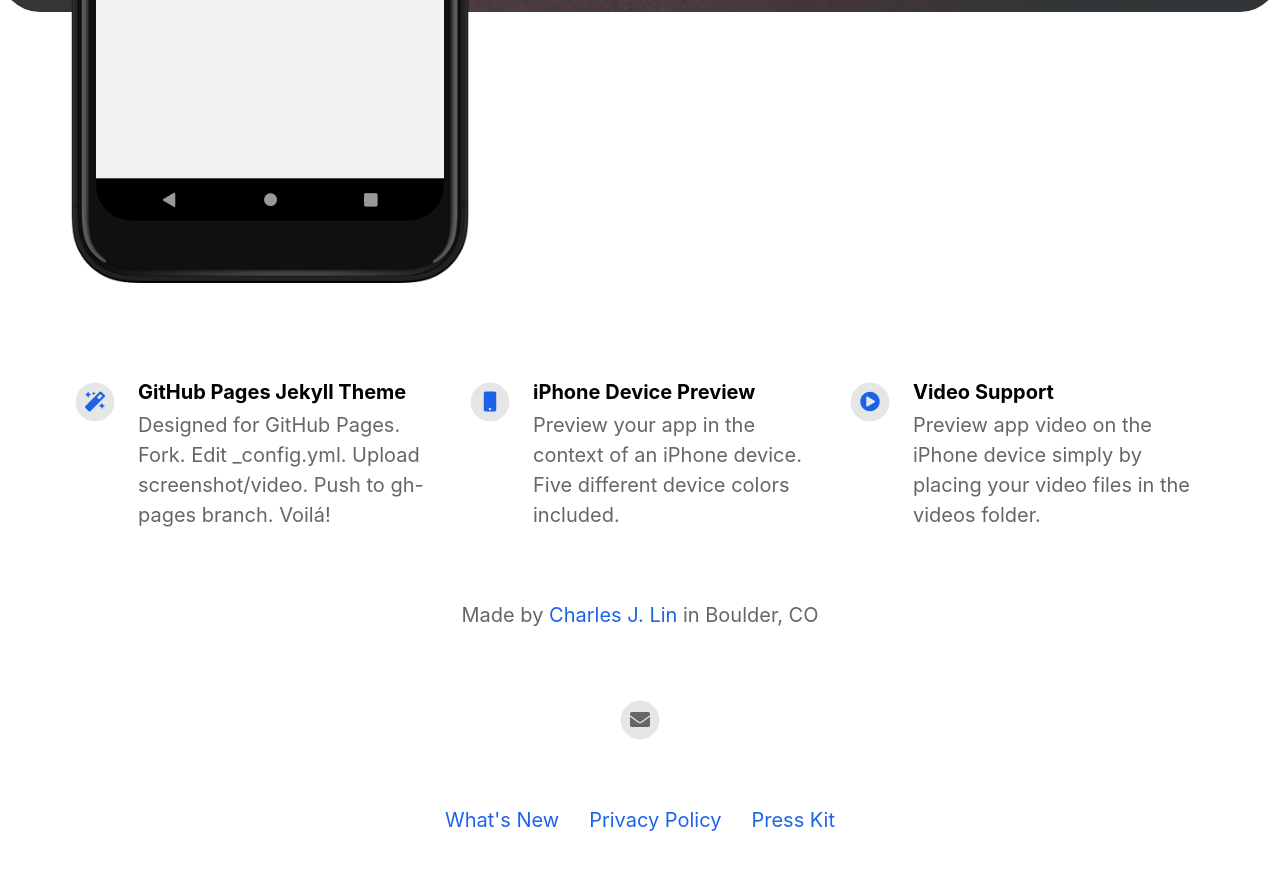
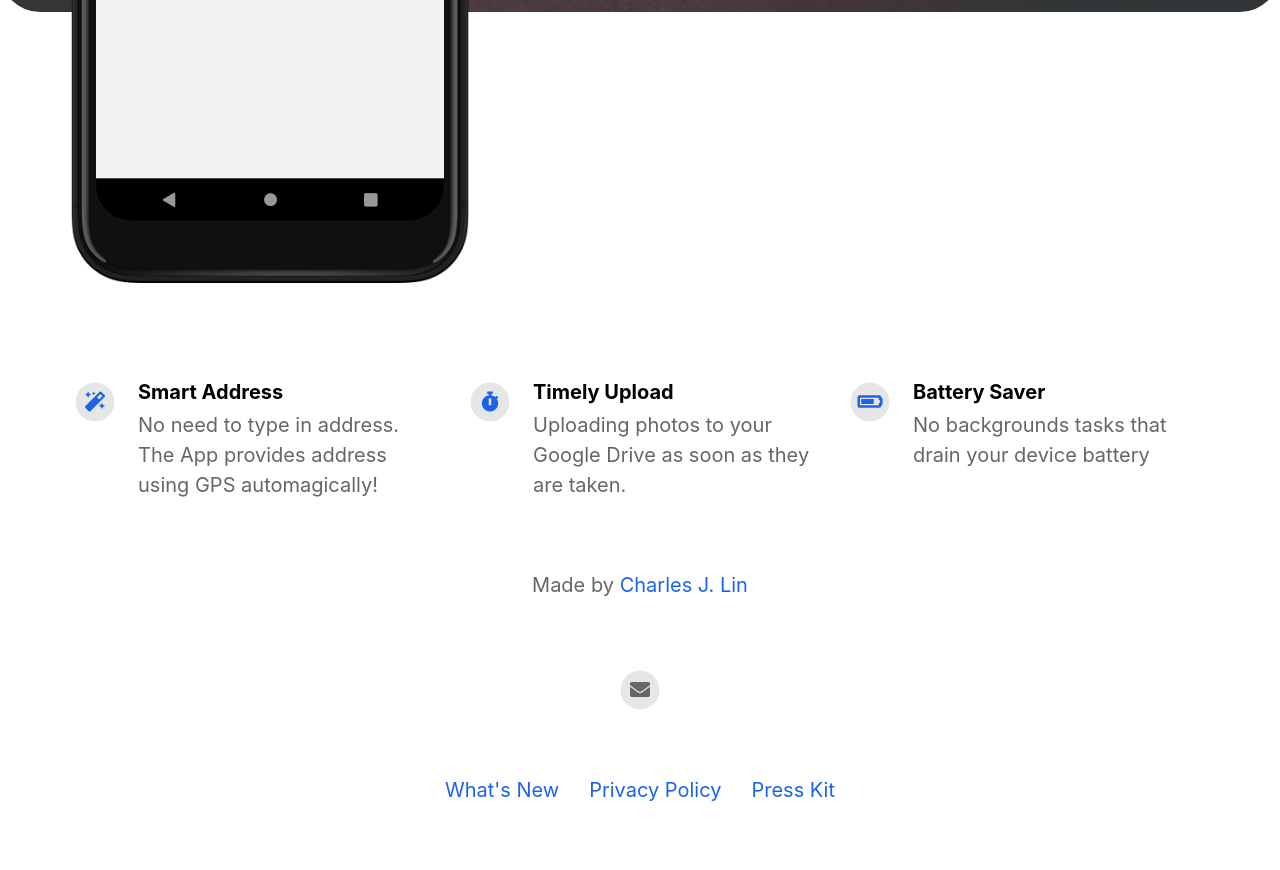
Before and after one commit to gsphoto-dev/gsphoto-main-site, a Jekyll site: the page built from index.html, in a window 1280 px wide and 900 px high, scrolled down 702 px. Shown: the top 870 px of the window. Built offline with Jekyll 4.4.1, drawn with Linux system fonts in a browser that asks for light colours; nearby versions of some CDN libraries.

Commit message:
Updated features

```diff
--- a/_config.yml
+++ b/_config.yml
@@ -20,8 +20,8 @@ enable_smart_app_banner                   : true
 
 # Information About Yourself
 your_name                                 : Charles J. Lin
-your_link                                 : https://gsphoto.solomic.com
-your_city                                 : Boulder, CO
+your_link                                 : mailto:help.gsphoto@gmail.com
+your_city                                 :
 email_address                             : help.gsphoto@gmail.com
 facebook_username                         :
 instagram_username                        :
@@ -34,17 +34,17 @@ youtube_username                          :
 # Feature List                            Edit, add or remove features to be presented.
 features                                  :
 
-  - title                                 : GitHub Pages Jekyll Theme
-    description                           : Designed for GitHub Pages. Fork. Edit _config.yml. Upload screenshot/video. Push to gh-pages branch. Voilá!
+  - title                                 : Smart Address
+    description                           : No need to type in address. The App provides address using GPS automagically!
     fontawesome_icon_name                 : magic
 
-  - title                                 : iPhone Device Preview
-    description                           : Preview your app in the context of an iPhone device. Five different device colors included.
-    fontawesome_icon_name                 : mobile
+  - title                                 : Timely Upload
+    description                           : Uploading photos to your Google Drive as soon as they are taken.
+    fontawesome_icon_name                 : stopwatch
 
-  - title                                 : Video Support
-    description                           : Preview app video on the iPhone device simply by placing your video files in the videos folder.
-    fontawesome_icon_name                 : play-circle
+  - title                                 : Battery Saver
+    description                           : No backgrounds tasks that drain your device battery
+    fontawesome_icon_name                 : battery-three-quarters
 
   - title                                 : # New Feature Title
     description                           : # New Feature Description
```
Also changed, not shown: _pages/privacypolicy.md (+1 -1 lines), 3 other files.
